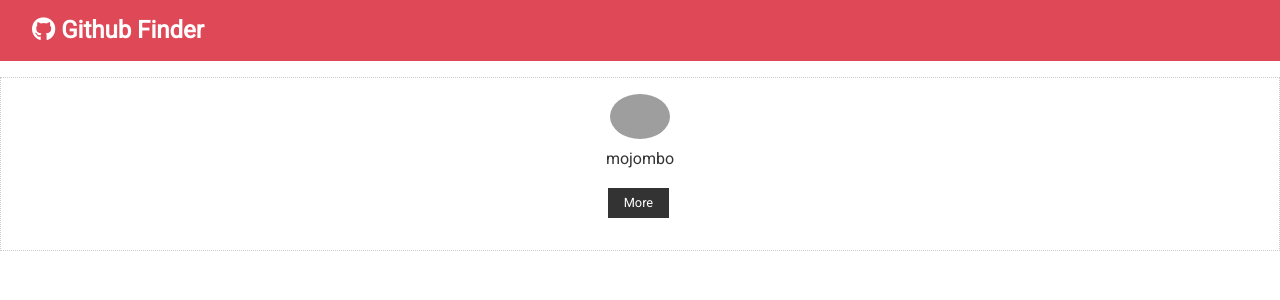
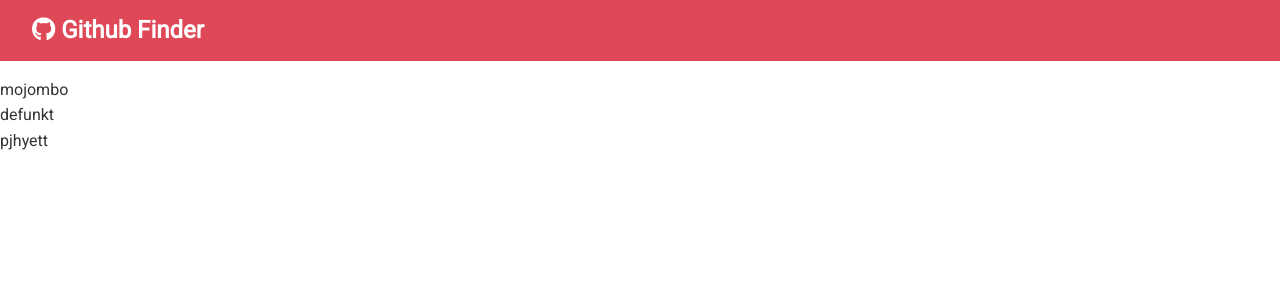
Before and after one commit to godnedy/github_finder, a React (Create React App) app in the folder github_finder/: page / in a window 1280 px wide. Shown: the top 300 px of the page. Built offline with nearby package versions, Linux system fonts and the light colour scheme; grey boxes are pictures that could not be loaded.

Commit message:
added Users component and loop in there through user and display login

```diff
--- a/github_finder/src/App.js
+++ b/github_finder/src/App.js
@@ -1,6 +1,6 @@
 import React, { Component } from "react";
 import Navbar from "./components/layout/Navbar";
-import UserItem from "./components/users/UserItem";
+import Users from "./components/users/Users";
 import "./App.css";
 
 class App extends Component {
@@ -8,7 +8,7 @@ class App extends Component {
     return (
       <div className='App'>
         <Navbar title='Github Finder' />
-        <UserItem />
+        <Users />
       </div>
     );
   }
--- a/github_finder/src/components/users/UserItem.js
+++ b/github_finder/src/components/users/UserItem.js
@@ -1,28 +1,26 @@
 import React, { Component } from "react";
 
 export class UserItem extends Component {
-  constructor() {
-    super();
-    this.state = {
-      id: "id",
-      login: "mojombo",
-      avatar_url: "https://avatars0.githubusercontent.com/u/1?v=4",
-      html_url: "https://github.com/mojombo"
-    };
-  }
+  state = {
+    id: "id",
+    login: "mojombo",
+    avatar_url: "https://avatars0.githubusercontent.com/u/1?v=4",
+    html_url: "https://github.com/mojombo"
+  };
 
   render() {
+    const { login, avatar_url, html_url } = this.state; //assign given values to local variables in render method
     return (
       <div className='card text-center'>
         <img
-          src={this.state.avatar_url}
+          src={avatar_url}
           alt=''
           className='round-img'
           style={{ width: "60px" }} // react specific style setup, here property is in camelCase
         />
-        <div className='h3'>{this.state.login}</div>
+        <div className='h3'>{login}</div>
         <div>
-          <a href={this.state.html_url} className='btn btn-dark btn-sm my-1'>
+          <a href={html_url} className='btn btn-dark btn-sm my-1'>
             More
           </a>
         </div>
--- /dev/null
+++ b/github_finder/src/components/users/Users.js
@@ -0,0 +1,38 @@
+import React, { Component } from "react";
+import UserItem from "./UserItem";
+
+export class Users extends Component {
+  state = {
+    users: [
+      {
+        id: "1",
+        login: "mojombo",
+        avatar_url: "https://avatars0.githubusercontent.com/u/1?v=4",
+        html_url: "https://github.com/mojombo"
+      },
+      {
+        id: "2",
+        login: "defunkt",
+        avatar_url: "https://avatars0.githubusercontent.com/u/2?v=4",
+        html_url: "https://github.com/defunkt"
+      },
+      {
+        id: "3",
+        login: "pjhyett",
+        avatar_url: "https://avatars0.githubusercontent.com/u/3?v=4",
+        html_url: "https://github.com/pjhyett"
+      }
+    ]
+  };
+  render() {
+    return (
+      <div>
+        {this.state.users.map(user => (
+          <div key={user.id}>{user.login}</div>
+        ))}
+      </div>
+    );
+  }
+}
+
+export default Users;
```
